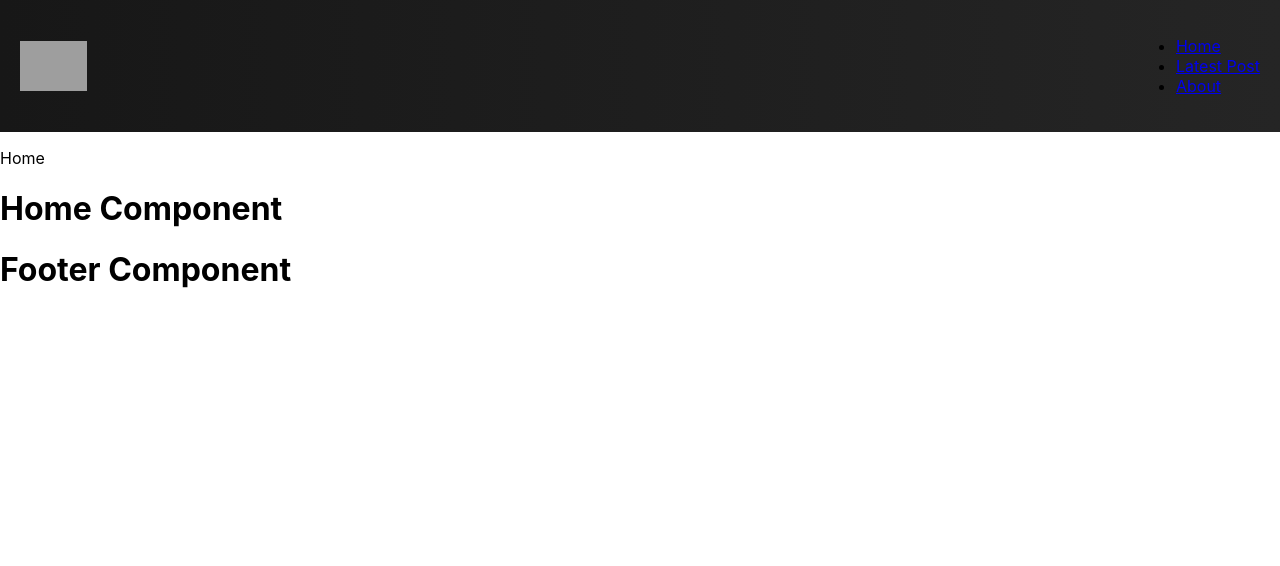
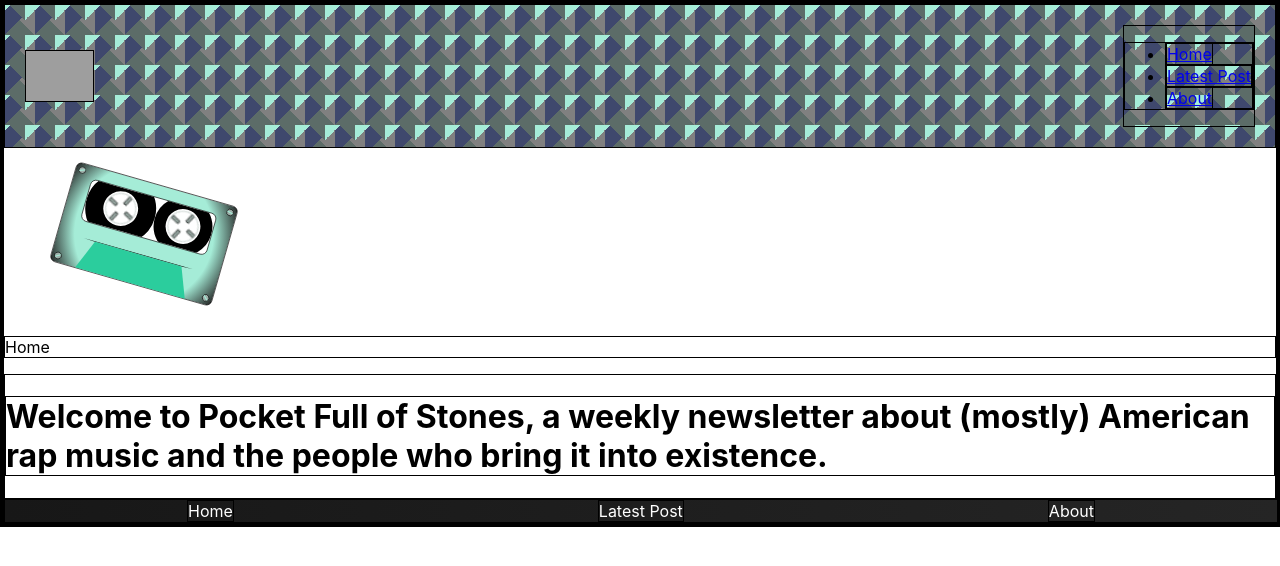
Before and after one commit to DeMe0/project2, a React (Create React App) app: page / in a window 1280 px wide. Shown: the top 566 px of the page. Built offline with nearby package versions, Linux system fonts and the light colour scheme; no server answers; grey boxes are pictures that could not be loaded.

Commit message:
adding animated logo and other sass css styling

```diff
--- a/package.json
+++ b/package.json
@@ -13,6 +13,7 @@
     "react-router": "^5.2.0",
     "react-router-dom": "^5.2.0",
     "react-scripts": "4.0.3",
+    "sass": "^1.37.5",
     "web-vitals": "^1.1.2"
   },
   "scripts": {
--- a/src/App.css
+++ b/src/App.css
@@ -1,8 +1,18 @@
 /* Hambuger Menu Dropdown */
+* {
+  border: 1px solid black;
+}
+
 
 .header {
   display: flex;
-  background: linear-gradient(to right, #171717, #181818, #191919, #1A1A1A, #1B1B1B, #1C1C1C, #1D1D1D, #1E1E1E, #1F1F1F, #202020, #212121, #222222, #232323, #242424, #252525);
+  /* background: linear-gradient(to right, #171717, #181818, #191919, #1A1A1A, #1B1B1B, #1C1C1C, #1D1D1D, #1E1E1E, #1F1F1F, #202020, #212121, #222222, #232323, #242424, #252525); */
+  background:
+  linear-gradient(315deg, transparent 75%, #A5ECD7 0) -10px 0,
+  linear-gradient(45deg, transparent 75%, #5c6c68 0) -10px 0,
+  linear-gradient(135deg, #3F486D 50%, transparent 0) 0 0,
+  linear-gradient(45deg, #5c6c68 50%, gray 0) 0 0 #5c6c68;
+  background-size: 30px 30px;
   padding: 20px;
   justify-content: space-between;
   align-items: center;
--- a/src/App.js
+++ b/src/App.js
@@ -4,6 +4,8 @@ import Header from './components/Header'
 import Footer from './components/Footer'
 import Home from './pages/Home'
 import Main from './components/Main';
+import './styles.sass'
+
 
 function App() {
 
--- /dev/null
+++ b/src/components/CasetteLogo.js
@@ -0,0 +1,34 @@
+import React from 'react'
+import './CasetteLogo.sass'
+
+const CasetteLogo = (props) => {
+    return(
+        <div class="casette">
+	        <div class="screw"></div>
+	        <div class="screw"></div>
+	        <div class="screw"></div>
+	        <div class="screw"></div>
+	        <div class="tapesContainer">
+		<div class="outerTape">
+			<div class="tape">
+				<div></div>
+				<div></div>
+				<div></div>
+				<div></div>
+			</div>
+		</div>
+
+		<div class="outerTape">
+			<div class="tape">
+				<div></div>
+				<div></div>
+				<div></div>
+				<div></div>
+			</div>
+		</div>
+	</div>
+	<div class="top"></div>
+</div>
+    )
+}
+export default CasetteLogo
--- /dev/null
+++ b/src/components/CasetteLogo.sass
@@ -0,0 +1,128 @@
+$topColor: darken(#A5ECD7, 30%)
+$cassetteColor: #A5ECD7
+$cassetteBackground: radial-gradient(circle, rgba(165,236,215,1) 71%, rgba(0,0,0,0.8687850140056023) 100%)
+$screwColor: #9FB0AA
+
+// body
+// 	display: flex
+// 	align-items: center
+// 	justify-content: center
+// 	height: 100vh
+// 	background: #1e272e
+
+.casette
+	display: inline-block
+	padding: 20px 30px
+	border-radius: 10px
+	background: $cassetteBackground
+	min-height: 130px
+	position: relative
+	transform: rotate(16deg) scale(.6, .6)
+
+
+.top
+	border-bottom: 50px solid $topColor
+	border-left: 20px solid transparent
+	border-right: 20px solid transparent
+	height: 0
+	width: 150px
+	position: absolute
+	left: 50%
+	transform: translateX(-50%)
+	bottom: 0px
+
+.screw
+	width: 10px
+	height: 10px
+	background: $screwColor
+	border-radius: 50%
+	position: absolute
+
+	&:nth-of-type(1)
+		top: 5px
+		left: 5px
+		transform: rotate(-20deg)
+	&:nth-of-type(2)
+		top: 5px
+		right: 5px
+		transform: rotate(15deg)
+	&:nth-of-type(3)
+		bottom: 5px
+		left: 5px
+		transform: rotate(-30deg)
+	&:nth-of-type(4)
+		bottom: 5px
+		right: 5px
+		transform: rotate(45deg)
+
+	&::before
+		content: ' '
+		display: block
+		width: 10px
+		height: 2px
+		background: $cassetteColor
+		position: absolute
+		top: 50%
+		transform: translateY(-50%)
+
+.tapesContainer
+	border: 1px solid #000
+	height: 70px
+	overflow: hidden
+	border-radius: 10px
+	background: #fff
+
+.outerTape
+	display: inline-block
+	border-radius: 50%
+	border: 30px solid #000
+	margin-top: -25px
+	padding: 3px
+	background: #fff
+
+	&:nth-of-type(2)
+		border: 20px solid #000
+
+.tape
+	width: 50px
+	height: 50px
+	background: #fff
+	position: relative
+	border-radius: 50%
+	border: 1px solid #9FB0AA
+	overflow: hidden
+	animation: animSpinning 3s infinite linear
+
+	& > div
+		width: 14px
+		height: 4px
+		background: #9FB0AA
+		position: absolute
+
+		&:nth-of-type(1)
+			top: 50%
+			left: 0
+			transform: translateY(-50%)
+
+		&:nth-of-type(2)
+			top: 50%
+			right: 0
+			transform: translateY(-50%)
+
+		&:nth-of-type(3)
+			top: 9%
+			left: 50%
+			transform: translateX(-50%) rotate(90deg)
+
+		&:nth-of-type(4)
+			bottom: 9%
+			left: 50%
+			transform: translateX(-50%) rotate(90deg)
+
+
+
+@keyframes animSpinning
+	from
+		transform: rotate(0deg)
+	to
+		transform: rotate(360deg)
--- a/src/components/Footer.js
+++ b/src/components/Footer.js
@@ -1,7 +1,13 @@
 import React from 'react'
 
 const Footer = (props) => {
-    return<h1>Footer Component</h1>
+    return(
+        <div className="footer">
+                <a id="footerLink" href="/">Home</a>
+                <a id="footerLink" href="/Volume1">Latest Post</a>
+                <a id="footerLink" href="/About">About</a>
+        </div>
+    )
 }
 
 export default Footer
--- a/src/components/Main.js
+++ b/src/components/Main.js
@@ -1,11 +1,11 @@
-import React, { useState, useEffect } from 'react'
+import React from 'react'
 import { Route, Switch } from 'react-router-dom'
 import Home from '../pages/Home'
 import Volume1 from '../pages/Volume1'
 import SelectedAlbum from '../pages/SelectedAlbum'
+import CasetteLogo from './CasetteLogo'
 
 const Main = (props) => {
-    // const [tracklist, setTracklist] = useState([])
     console.log(props.album)
 
 
@@ -13,15 +13,12 @@ const Main = (props) => {
     return(
     <Switch>
         <Route exact path="/">
+            <CasetteLogo />
             <Home album={props.album}/>
         </Route>
 
         <Route exact path="/volume1"
             render={() => <Volume1 album={props.album}   />} />
-
-        <Route exact path="/selectedAlbum/">
-            <SelectedAlbum album={props.album}/>
-        </Route>
 
         <Route exact path="/volume1/:symbol"
         render={() => <SelectedAlbum album={props.album}  />} />
--- a/src/pages/Home.js
+++ b/src/pages/Home.js
@@ -6,7 +6,9 @@ const Home = (props) => {
     return (
     <>
     <p id="pageLocation">Home</p>
-        <h1>Home Component</h1>
+        <div className="welcome">
+            <h1>Welcome to Pocket Full of Stones, a weekly newsletter about (mostly) American rap music and the people who bring it into existence. </h1>
+        </div>
     </>)
 }
 
--- a/src/pages/SelectedAlbum.js
+++ b/src/pages/SelectedAlbum.js
@@ -14,12 +14,22 @@ const SelectedAlbum = (props) => {
 
     return (<div>
         <p id="pageLocation">Home > Volume 1 > {filteredAlbum.symbol}</p>
-        <h1>SelectedAlbum component</h1>
         <h2>Title: {filteredAlbum.title}</h2><hr/>
-        Tracklist:
+        <div className="artworkContainer">
+            <img
+        src={filteredAlbum.tracklist[0].frontCover}
+        alt="Front Cover"
+        id="frontCover"/>
+        <hr/>
+            <img
+        src={filteredAlbum.tracklist[0].backCover}
+        alt="Back Cover"
+        id="backCover" />
+        </div>
+                Tracklist:
             {filteredAlbum.tracklist[0].songs.map((item, index) => {
                 return(<div className="songLines">
-                    <p>{item.songTitle}</p>
+                    <p>{item.songTitle} {item.songDuration} {item.trackNumber}</p>
                 </div>
                 )
             })}
--- /dev/null
+++ b/src/styles.sass
@@ -0,0 +1,30 @@
+$gradient:  linear-gradient(to right, #171717, #181818, #191919, #1A1A1A, #1B1B1B, #1C1C1C, #1D1D1D, #1E1E1E, #1F1F1F, #202020, #212121, #222222, #232323, #242424, #252525)
+
+// style the footer and mount it to the bottom of our page
+.footer
+    position: relative
+    display: flex
+    bottom: 0
+    width: 100%
+    border: 1px solid black
+    background: $gradient
+    flex-direction: row
+    justify-content: space-around
+
+    a
+        text-decoration: none
+        color: white
+
+// style SelectedAlbum page
+
+    // Artwork
+.artworkContainer
+    display: flex
+    justify-content: space-between
+    background: radial-gradient(circle, rgba(255,255,255,1) 0%, rgba(208,213,68,0.758140756302521) 50%, rgba(255,255,255,1) 100%)
+
+#frontCover, #backCover
+    width: 40%
+    padding: 10px
+
+    // Songs Container
```
Also changed, not shown: 1 other file (tests, documents, lock files or other folders).
